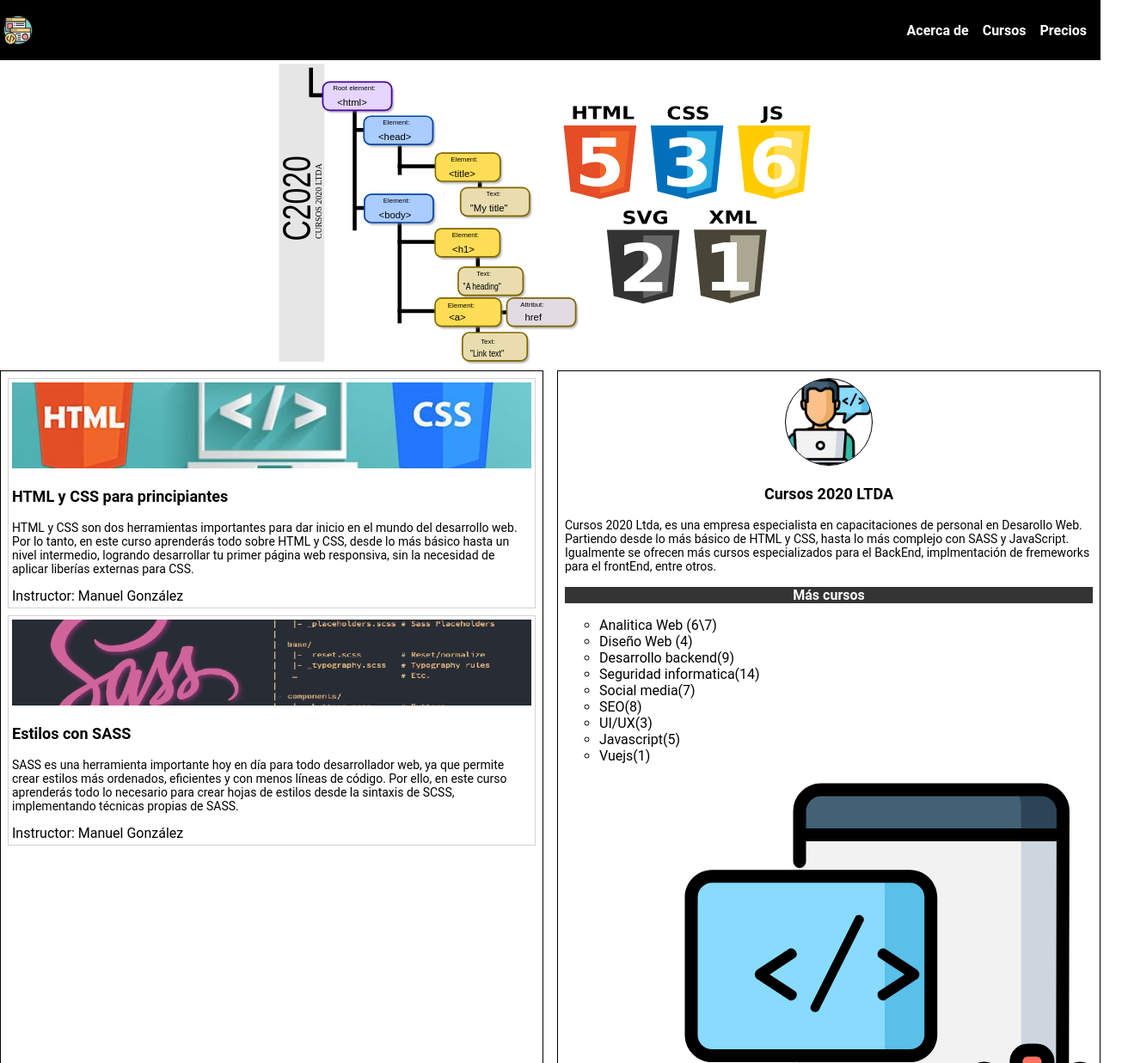
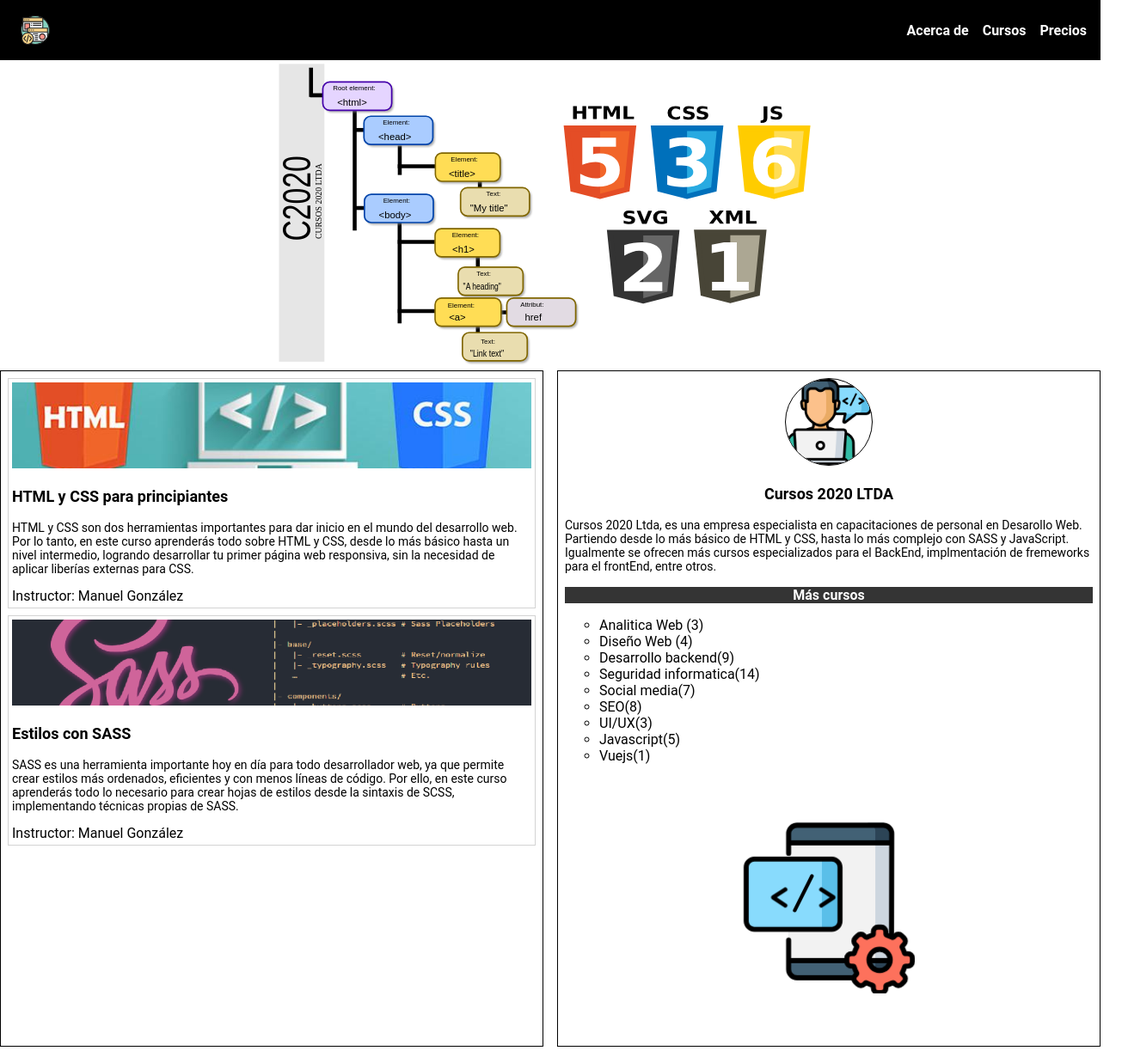
Before and after one commit to Fran-Paz/dl-mi-emprendimiento, a plain HTML site: page index.html in a window 1280 px wide. Shown: the top 1237 px of the page at 86% size, 1305 px wide, since content can reach past the window. Drawn offline with Linux system fonts and the light colour scheme.

Commit message:
changed size of icons

```diff
--- a/index.html
+++ b/index.html
@@ -72,7 +72,7 @@
             </p>
             <p class="index__banner">Más cursos</p>
             <ul class="index__subjects">
-                <li>Analitica Web (6\7)</li>
+                <li>Analitica Web (3)</li>
                 <li>Diseño Web (4)</li>
                 <li>Desarrollo backend(9)</li>
                 <li>Seguridad informatica(14)</li>
@@ -83,7 +83,7 @@
                 <li>Vuejs(1)</li>
             </ul>
             <div class="index__footer-img">
-                <svg width="511" height="512" viewBox="0 0 511 512" fill="none" xmlns="http://www.w3.org/2000/svg">
+                <svg width="200" height="300" viewBox="0 0 511 512" fill="none" xmlns="http://www.w3.org/2000/svg">
                     <g clip-path="url(#clip0_2_2)">
                         <path
                             d="M417.434 460.488H159.973C146.461 460.488 135.512 449.539 135.512 436.027V31.9609C135.512 18.4531 146.461 7.5 159.973 7.5H417.434C430.941 7.5 441.895 18.4531 441.895 31.9609V436.027C441.895 449.539 430.941 460.488 417.434 460.488Z"
--- a/scss/components/_navbar.scss
+++ b/scss/components/_navbar.scss
@@ -8,6 +8,7 @@
     &__logo {
         width: 34px;
         margin-left: 4px;
+        padding-left: 20px;
     }
 
     &__list {
```
Also changed, not shown: scss/main.css, style.css, 1 other file.
